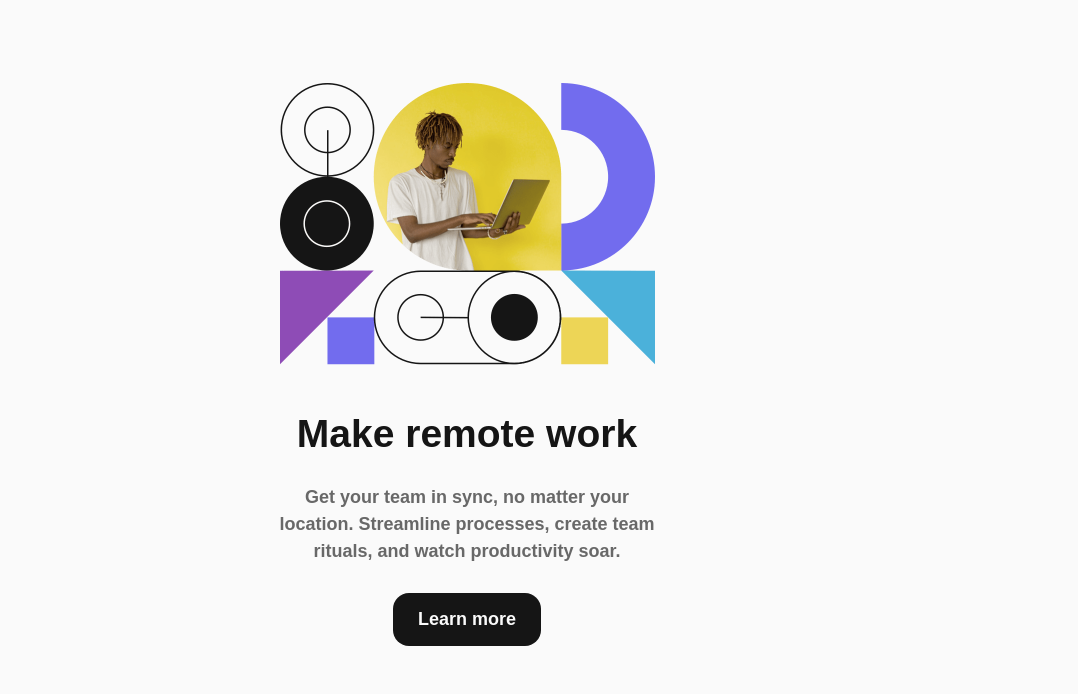
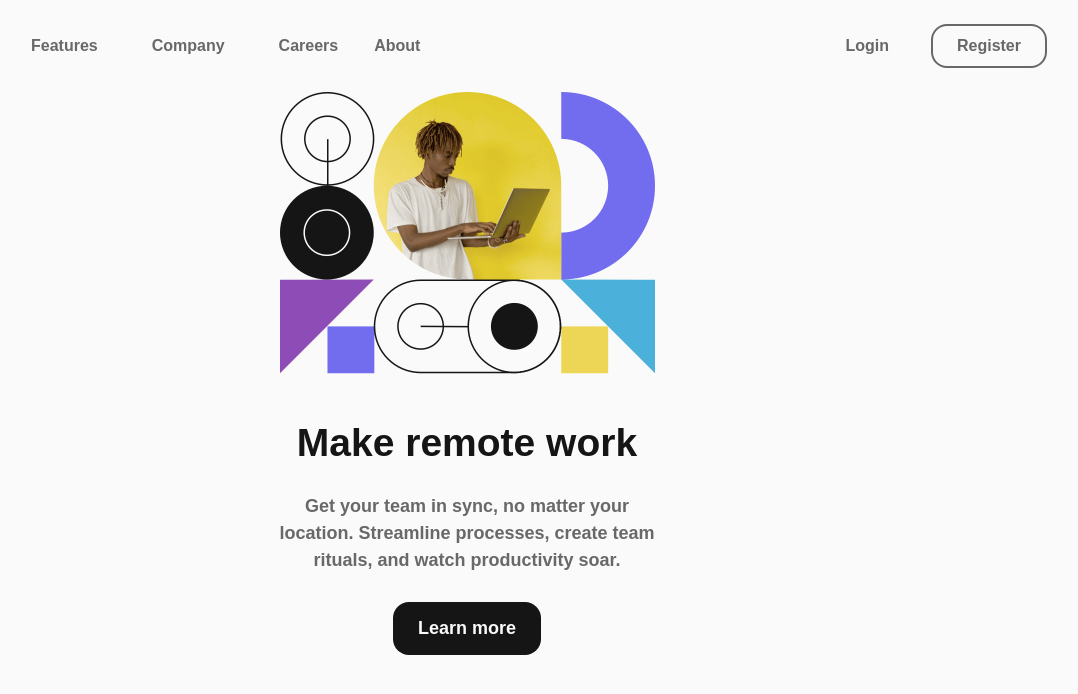
Before and after one commit to Diamond-FoxUA/intro-section, a Next.js app: page / in a window 1280 px wide. Shown: the top 694 px of the page, without its empty margins (173-1251 px from the left). Built offline with nearby package versions, Linux system fonts and the light colour scheme.

Commit message:
feat:  add navigation for desktop and update desk header

```diff
--- a/src/widgets/AuthBtns.tsx
+++ b/src/widgets/AuthBtns.tsx
@@ -1,6 +1,6 @@
 export default function AuthBtns() {
   return (
-    <div className="flex flex-col gap-2 justify-center items-center">
+    <div className="text-[16px] flex flex-col lg:flex-row gap-2 lg:gap-6 justify-center items-center">
       <button
         type="button"
         className="text-gray font-semibold w-full rounded-2xl py-2 px-4 border-2 border-transparent hover:text-foreground transition-colors duration-300 cursor-pointer"
@@ -9,7 +9,7 @@ export default function AuthBtns() {
       </button>
       <button
         type="button"
-        className="text-gray font-semibold w-full rounded-2xl py-2 px-4 border-2 border-gray hover:text-foreground hover:border-foreground transition-colors duration-300 cursor-pointer"
+        className="text-gray font-semibold w-full rounded-2xl py-2 px-6 border-2 border-gray hover:text-foreground hover:border-foreground transition-colors duration-300 cursor-pointer"
       >
         Register
       </button>
--- a/src/widgets/Header.tsx
+++ b/src/widgets/Header.tsx
@@ -2,13 +2,16 @@
 import { useState } from "react";
 
 import MobileMenu from "./MobileMenu";
+import Navigation from "./Navigation";
+import AuthBtns from "./AuthBtns";
 
 export default function Header() {
   const [isMenuOpen, setIsMenuOpen] = useState(false);
 
   return (
     <>
-      <header className="flex justify-between items-center w-full py-6 px-4.5">
+      <header className="flex justify-between items-center w-full py-6 px-4.5 lg:px-15">
+        <div className="flex gap-15 items-center">
           <a
             href="#"
             className="pt-2 hover:scale-110 transition-transform duration-300"
@@ -18,9 +21,11 @@ export default function Header() {
               <use href={`/icons/logo.svg`}></use>
             </svg>
           </a>
+          <Navigation />
+        </div>
 
         <button
-          className="flex items-center justify-center"
+          className="flex items-center justify-center lg:hidden"
           type="button"
           aria-label="Open Mobile Menu"
           onClick={() => setIsMenuOpen(true)}
@@ -29,6 +34,12 @@ export default function Header() {
             <use href={`/icons/icon-menu.svg`}></use>
           </svg>
         </button>
+
+        <div className="hidden lg:block"></div>
+
+        <div className="hidden lg:block">
+          <AuthBtns />
+        </div>
       </header>
 
       <MobileMenu isOpen={isMenuOpen} onClose={() => setIsMenuOpen(false)} />
--- a/src/widgets/MobileMenu.tsx
+++ b/src/widgets/MobileMenu.tsx
@@ -10,9 +10,9 @@ export default function MobileMenu({ onClose, isOpen }: MobileMenuProps) {
   return (
     <div
       id="mobile-menu"
-      className={`absolute top-0 left-0 flex justify-end w-full min-h-dvh bg-foreground/80 ${isOpen ? "opacity-100 pointer-events-auto" : "opacity-0 pointer-events-none"} transition-opacity duration-300`}
+      className={`absolute top-0 left-0 flex lg:hidden justify-end w-full min-h-dvh bg-foreground/80 ${isOpen ? "opacity-100 pointer-events-auto" : "opacity-0 pointer-events-none"} transition-opacity duration-300`}
     >
-      <div className="relative left-1 flex flex-col gap-10 w-[65%] pr-5.5 bg-background pt-20 px-6 md:px-20">
+      <div className="text-[16px] relative left-1 flex flex-col gap-10 w-[65%] pr-5.5 bg-background pt-20 px-6 md:px-20">
         <button
           className="absolute top-7 right-6"
           type="button"
--- a/src/widgets/Navigation.tsx
+++ b/src/widgets/Navigation.tsx
@@ -5,7 +5,7 @@ import { NAV_ITEMS } from "@/shared/constants/navigation";
 import Icon from "@/shared/ui/Icon";
 
 type NavigationProps = {
-  onClose: () => void;
+  onClose?: () => void;
 };
 
 export default function Navigation({ onClose }: NavigationProps) {
@@ -13,21 +13,24 @@ export default function Navigation({ onClose }: NavigationProps) {
 
   return (
     <nav aria-label="Main Navigation">
-      <ul className="flex flex-col gap-5 text-gray font-semibold">
+      <ul className="text-[16px] flex flex-col lg:flex-row gap-5 lg:gap-9 text-gray font-semibold">
         {NAV_ITEMS.map((i) => (
-          <li key={i.id} onMouseLeave={() => setCurrentNavItem(null)}>
+          <li key={i.id} className="relative">
             {i.icon ? (
               <>
                 <button
                   type="button"
                   aria-label={`show links of the ${i.id}`}
-                  className="flex gap-3 items-center hover:text-foreground hover:fill-foreground group transition-colors duration-300 cursor-pointer"
+                  className="flex gap-3 lg:gap-2 items-center hover:text-foreground hover:fill-foreground group transition-colors duration-300 cursor-pointer"
                   onClick={() => {
                     if (currentNavItem === null) {
                       setCurrentNavItem(i.id);
                     } else {
                       setCurrentNavItem(null);
                     }
+                  }}
+                  onMouseEnter={() => {
+                    setCurrentNavItem(i.id);
                   }}
                 >
                   <span>{i.label}</span>
@@ -41,7 +44,10 @@ export default function Navigation({ onClose }: NavigationProps) {
                   </span>
                 </button>
                 {currentNavItem === i.id && (
-                  <ul className="pl-6.5 flex flex-col gap-5 pt-5">
+                  <ul
+                    className="lg:absolute lg:top-10 lg:right-0 lg:bg-white lg:rounded-2xl lg:gap-4 lg:shadow-2xl lg:py-5 lg:px-7 lg:pl-6.5 lg:min-w-32 flex flex-col gap-5 pt-5"
+                    onMouseLeave={() => setCurrentNavItem(null)}
+                  >
                     {i.id === "features"
                       ? i.featItems?.map((i) => (
                           <li key={i.label}>
@@ -63,9 +69,13 @@ export default function Navigation({ onClose }: NavigationProps) {
                       : i.companyItems?.map((i) => (
                           <li
                             key={i.label}
-                            className="hover:text-foreground transition-colors duration-300 cursor-pointer"
+                            className="hover:text-foreground transition-color duration-300 cursor-pointer"
                           >
-                            <a href="#" onClick={onClose}>
+                            <a
+                              href="#"
+                              onClick={onClose}
+                              className="flex items-center gap-3 hover:text-foreground transition-colors duration-300 cursor-pointer"
+                            >
                               {i.label}
                             </a>
                           </li>
```
Lines whose indentation alone changed are shown as unchanged.
